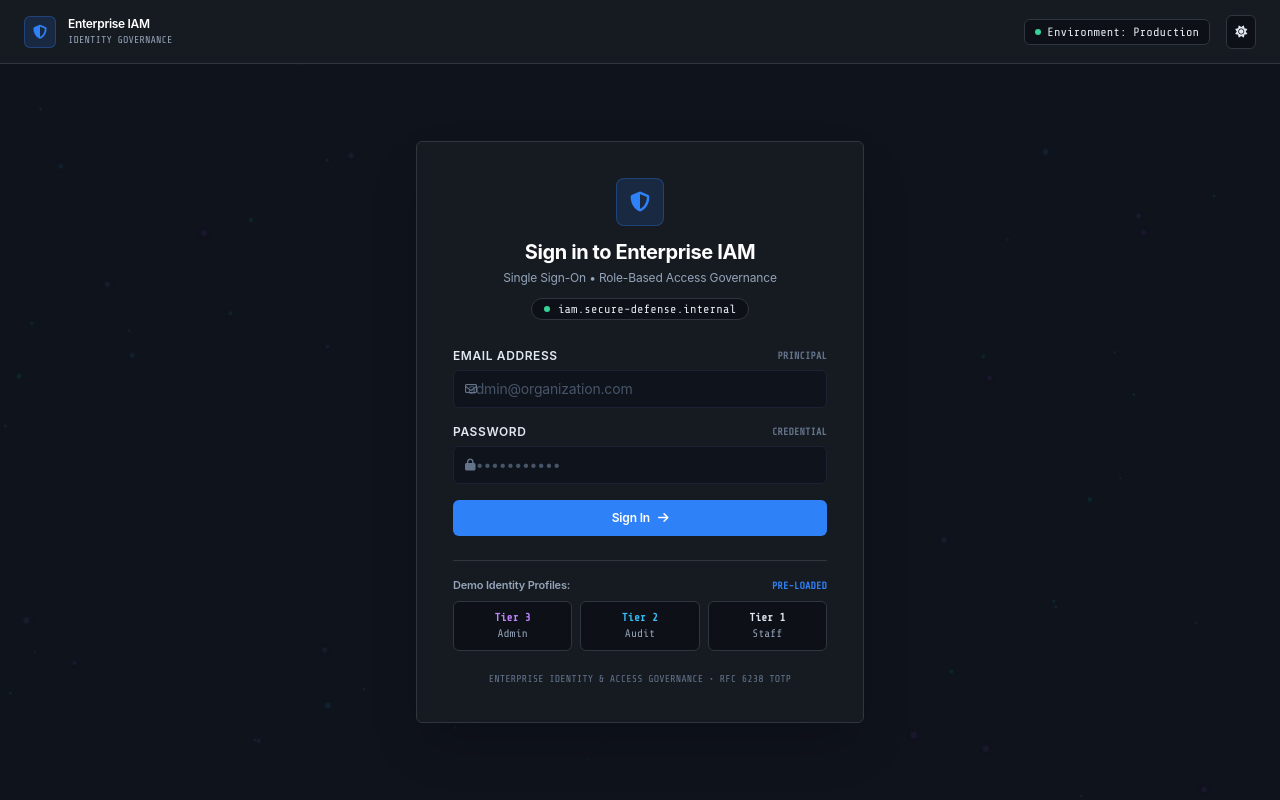
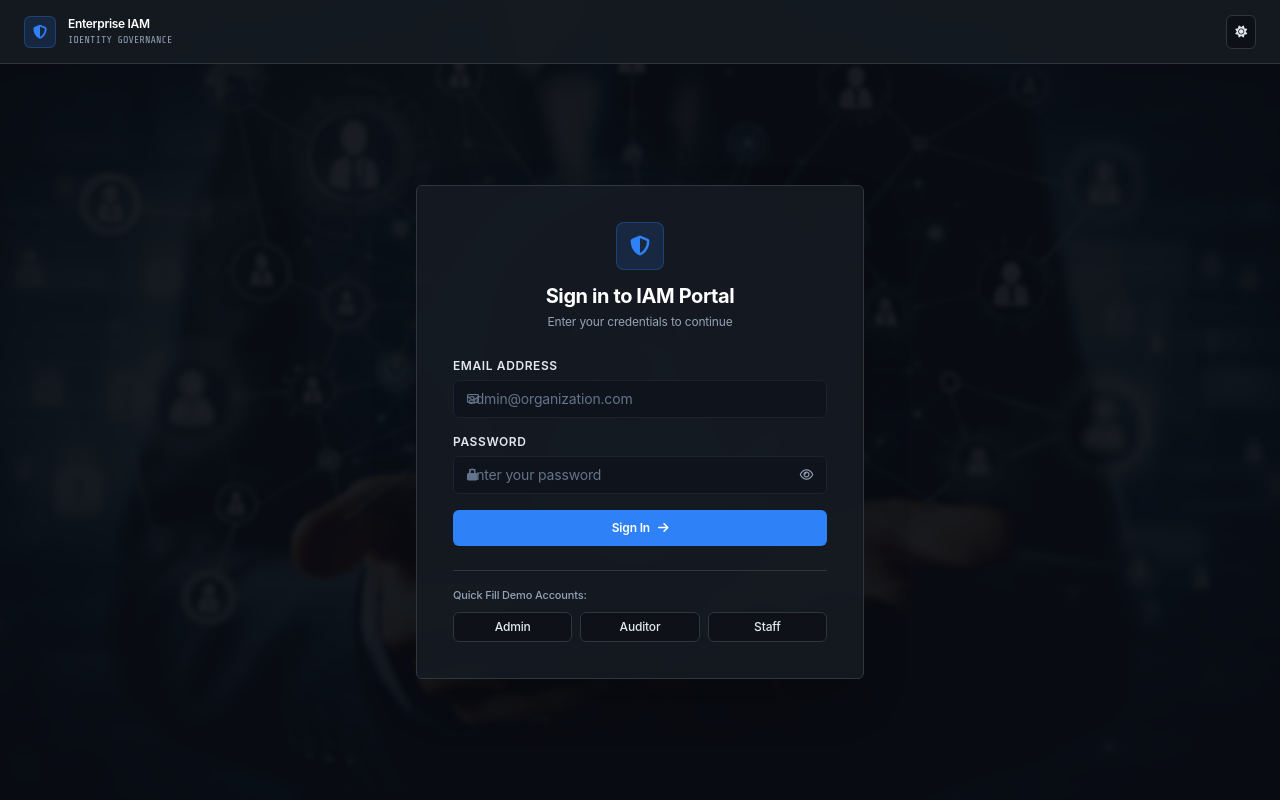
Before and after one commit to jn4546731-ship-it/enterprise-iam-portal, a PHP site: page / in a window 1280 px wide. Run offline with PHP 8.4, Linux system fonts and the light colour scheme.

Commit message:
feat(auth): refine login page with subtle IAM background, clean card, and password toggle

```diff
--- a/index.php
+++ b/index.php
@@ -83,7 +83,7 @@ if ($_SERVER['REQUEST_METHOD'] === 'POST') {
     <meta charset="UTF-8">
     <meta name="viewport" content="width=device-width, initial-scale=1.0">
     <meta name="color-scheme" content="dark light">
-    <title>Sign In &mdash; Enterprise IAM</title>
+    <title>Sign In &mdash; IAM Portal</title>
     <!-- Immediate Theme Application to Prevent Flash of Wrong Theme -->
     <script>
         (function() {
@@ -126,12 +126,22 @@ if ($_SERVER['REQUEST_METHOD'] === 'POST') {
     </script>
     <link href="assets/css/all.min.css" rel="stylesheet">
     <link href="assets/css/cyber-theme.css?v=<?php echo time(); ?>" rel="stylesheet">
+    <style>
+        /* Suppress floating particle canvas on the login screen */
+        #cyberBackgroundCanvas {
+            display: none !important;
+        }
+    </style>
     <script src="assets/js/cyber-effects.js" defer></script>
 </head>
 <body class="bg-[#0d1117] min-h-screen flex flex-col items-center justify-center px-4 py-8 relative text-[#e6edf3] font-sans antialiased selection:bg-[#2f81f7] selection:text-white">
 
-    <!-- Top Telemetry Header -->
-    <header class="fixed top-0 left-0 right-0 z-20 flex justify-between items-center px-6 h-16 bg-[#161b22] border-b border-[#30363d] backdrop-blur-md text-xs font-sans">
+    <!-- Full-Bleed Dimmed Background Layer (assets/IAM.jpg) -->
+    <div class="fixed inset-0 z-0 bg-cover bg-center bg-no-repeat filter brightness-[0.35] contrast-[1.1] desaturate-[20%]" style="background-image: url('assets/IAM.jpg');"></div>
+    <div class="fixed inset-0 z-0 bg-[#0a0e16]/80 backdrop-blur-[2px]"></div>
+
+    <!-- Top Minimal Navigation Header -->
+    <header class="fixed top-0 left-0 right-0 z-20 flex justify-between items-center px-6 h-16 bg-[#161b22]/90 border-b border-[#30363d] backdrop-blur-md text-xs font-sans">
         <div class="flex items-center gap-3">
             <div class="w-8 h-8 rounded-md bg-[#2f81f7]/15 border border-[#2f81f7]/30 flex items-center justify-center text-[#2f81f7] shrink-0">
                 <i class="fa-solid fa-shield-halved text-sm"></i>
@@ -143,21 +153,16 @@ if ($_SERVER['REQUEST_METHOD'] === 'POST') {
         </div>
 
         <div class="flex items-center gap-4">
-            <div class="hidden sm:inline-flex items-center gap-1.5 px-2.5 py-1 rounded-md bg-[#0d1117] border border-[#30363d] text-xs font-mono text-slate-300">
-                <span class="w-1.5 h-1.5 rounded-full bg-emerald-400"></span>
-                <span>Environment: Production</span>
-            </div>
-
             <!-- Theme Switcher -->
-            <button id="themeToggleBtn" onclick="toggleTheme()" class="p-2 rounded-md bg-[#0d1117] border border-[#30363d] text-slate-300 hover:text-white hover:bg-[#21262d] transition text-xs" title="Toggle Light / Dark mode">
+            <button id="themeToggleBtn" onclick="toggleTheme()" class="p-2 rounded-md bg-[#0d1117] border border-[#30363d] text-slate-300 hover:text-white hover:bg-[#21262d] transition text-xs shadow-xs" title="Toggle Light / Dark mode">
                 <i id="themeToggleIcon" class="fa-solid fa-sun text-amber-400"></i>
             </button>
         </div>
     </header>
 
-    <!-- Main Sign-In Card -->
+    <!-- Main Centered Sign-In Card -->
     <div class="relative z-10 w-full max-w-md my-auto pt-16">
-        <div class="bg-[#161b22] rounded-xl p-8 sm:p-9 shadow-2xl border border-[#30363d]">
+        <div class="bg-[#161b22]/95 rounded-xl p-8 sm:p-9 shadow-2xl border border-[#30363d] backdrop-blur-md">
 
             <!-- Company / Tenant Header -->
             <div class="text-center mb-7">
@@ -165,15 +170,11 @@ if ($_SERVER['REQUEST_METHOD'] === 'POST') {
                     <i class="fa-solid fa-shield-halved text-xl"></i>
                 </div>
                 <h1 class="text-xl font-bold text-white tracking-tight">
-                    Sign in to Enterprise IAM
+                    Sign in to IAM Portal
                 </h1>
                 <p class="text-xs text-slate-400 mt-1">
-                    Single Sign-On &bull; Role-Based Access Governance
+                    Enter your credentials to continue
                 </p>
-                <div class="mt-3 inline-flex items-center gap-2 px-3 py-0.5 rounded-full text-xs font-mono text-slate-300 bg-[#0d1117] border border-[#30363d]">
-                    <span class="w-1.5 h-1.5 rounded-full bg-emerald-400"></span>
-                    <span>iam.secure-defense.internal</span>
-                </div>
             </div>
 
             <?php if ($error): ?>
@@ -189,28 +190,29 @@ if ($_SERVER['REQUEST_METHOD'] === 'POST') {
             <!-- Sign In Form -->
             <form method="POST" action="" class="space-y-4">
                 <div>
-                    <label class="block text-xs font-semibold text-slate-300 uppercase tracking-wider mb-1.5 flex items-center justify-between">
-                        <span>Email Address</span>
-                        <span class="text-[10px] text-slate-500 font-mono">PRINCIPAL</span>
+                    <label class="block text-xs font-semibold text-slate-300 uppercase tracking-wider mb-1.5">
+                        Email Address
                     </label>
                     <div class="relative">
-                        <div class="absolute inset-y-0 left-0 pl-3 flex items-center pointer-events-none text-slate-500">
+                        <div class="absolute inset-y-0 left-0 pl-3.5 flex items-center pointer-events-none text-slate-500">
                             <i class="fa-regular fa-envelope text-xs"></i>
                         </div>
-                        <input type="email" id="loginEmail" name="email" class="w-full pl-9 pr-3 py-2 rounded-md text-xs bg-[#0d1117] border border-[#30363d] text-white placeholder:text-slate-600 focus:outline-none focus:border-[#2f81f7] transition" placeholder="admin@organization.com" required autocomplete="username">
+                        <input type="email" id="loginEmail" name="email" class="w-full pl-10 pr-3.5 py-2.5 rounded-md text-xs bg-[#0d1117] border border-[#30363d] text-white placeholder:text-slate-500 focus:outline-none focus:border-[#2f81f7] transition" placeholder="admin@organization.com" required autocomplete="username">
                     </div>
                 </div>
 
                 <div>
-                    <label class="block text-xs font-semibold text-slate-300 uppercase tracking-wider mb-1.5 flex items-center justify-between">
-                        <span>Password</span>
-                        <span class="text-[10px] text-slate-500 font-mono">CREDENTIAL</span>
+                    <label class="block text-xs font-semibold text-slate-300 uppercase tracking-wider mb-1.5">
+                        Password
                     </label>
                     <div class="relative">
-                        <div class="absolute inset-y-0 left-0 pl-3 flex items-center pointer-events-none text-slate-500">
+                        <div class="absolute inset-y-0 left-0 pl-3.5 flex items-center pointer-events-none text-slate-500">
                             <i class="fa-solid fa-lock text-xs"></i>
                         </div>
-                        <input type="password" id="loginPass" name="password" class="w-full pl-9 pr-3 py-2 rounded-md text-xs bg-[#0d1117] border border-[#30363d] text-white placeholder:text-slate-600 focus:outline-none focus:border-[#2f81f7] transition" placeholder="••••••••••••" required autocomplete="current-password">
+                        <input type="password" id="loginPass" name="password" class="w-full pl-10 pr-10 py-2.5 rounded-md text-xs bg-[#0d1117] border border-[#30363d] text-white placeholder:text-slate-500 focus:outline-none focus:border-[#2f81f7] transition" placeholder="Enter your password" required autocomplete="current-password">
+                        <button type="button" onclick="togglePasswordVisibility()" class="absolute inset-y-0 right-0 pr-3.5 flex items-center text-slate-400 hover:text-white transition" title="Show or hide password">
+                            <i id="passwordToggleIcon" class="fa-regular fa-eye text-xs"></i>
+                        </button>
                     </div>
                 </div>
 
@@ -221,32 +223,24 @@ if ($_SERVER['REQUEST_METHOD'] === 'POST') {
                 </button>
             </form>
 
-            <!-- Quick Demo Credentials Selector for Presentation / Defense -->
+            <!-- Quick Test Account Helper -->
             <div class="mt-6 pt-4 border-t border-[#30363d]">
-                <p class="text-[11px] font-semibold text-slate-400 mb-2 flex items-center justify-between">
-                    <span>Demo Identity Profiles:</span>
-                    <span class="text-[10px] font-mono text-[#2f81f7]">PRE-LOADED</span>
-                </p>
-                <div class="grid grid-cols-3 gap-2 text-xs font-mono">
-                    <button type="button" onclick="setDemo('admin@organization.com', 'admin123')" class="p-2 rounded-md bg-[#0d1117] hover:bg-[#21262d] text-slate-300 border border-[#30363d] text-center transition truncate text-[11px]" title="Super Admin UID-1 (Tier 3)">
-                        <span class="text-purple-400 font-bold block">Tier 3</span>
-                        <span class="text-slate-400">Admin</span>
+                <div class="flex items-center justify-between mb-2">
+                    <span class="text-[11px] font-medium text-slate-400">Quick Fill Demo Accounts:</span>
+                </div>
+                <div class="grid grid-cols-3 gap-2">
+                    <button type="button" onclick="setDemo('admin@organization.com', 'admin123')" class="px-2.5 py-1.5 rounded-md bg-[#0d1117]/80 hover:bg-[#21262d] text-slate-300 hover:text-white border border-[#30363d] text-center text-xs font-medium transition shadow-xs">
+                        Admin
                     </button>
-                    <button type="button" onclick="setDemo('auditor@organization.com', 'auditor123')" class="p-2 rounded-md bg-[#0d1117] hover:bg-[#21262d] text-slate-300 border border-[#30363d] text-center transition truncate text-[11px]" title="Auditor UID-2 (Tier 2)">
-                        <span class="text-sky-400 font-bold block">Tier 2</span>
-                        <span class="text-slate-400">Audit</span>
+                    <button type="button" onclick="setDemo('auditor@organization.com', 'auditor123')" class="px-2.5 py-1.5 rounded-md bg-[#0d1117]/80 hover:bg-[#21262d] text-slate-300 hover:text-white border border-[#30363d] text-center text-xs font-medium transition shadow-xs">
+                        Auditor
                     </button>
-                    <button type="button" onclick="setDemo('staff@organization.com', 'staff123')" class="p-2 rounded-md bg-[#0d1117] hover:bg-[#21262d] text-slate-300 border border-[#30363d] text-center transition truncate text-[11px]" title="Staff UID-3 (Tier 1)">
-                        <span class="text-amber-400 font-bold block">Tier 1</span>
-                        <span class="text-slate-400">Staff</span>
+                    <button type="button" onclick="setDemo('staff@organization.com', 'staff123')" class="px-2.5 py-1.5 rounded-md bg-[#0d1117]/80 hover:bg-[#21262d] text-slate-300 hover:text-white border border-[#30363d] text-center text-xs font-medium transition shadow-xs">
+                        Staff
                     </button>
                 </div>
             </div>
 
-            <!-- Footer Compliance Readout -->
-            <div class="mt-5 text-center text-[10px] text-slate-500 font-mono uppercase tracking-wider">
-                Enterprise Identity &amp; Access Governance &bull; RFC 6238 TOTP
-            </div>
         </div>
     </div>
 
@@ -255,6 +249,19 @@ if ($_SERVER['REQUEST_METHOD'] === 'POST') {
             document.getElementById('loginEmail').value = email;
             document.getElementById('loginPass').value = pass;
         }
+
+        function togglePasswordVisibility() {
+            const passInput = document.getElementById('loginPass');
+            const icon = document.getElementById('passwordToggleIcon');
+            if (!passInput || !icon) return;
+            if (passInput.type === 'password') {
+                passInput.type = 'text';
+                icon.className = 'fa-regular fa-eye-slash text-xs text-[#2f81f7]';
+            } else {
+                passInput.type = 'password';
+                icon.className = 'fa-regular fa-eye text-xs text-slate-400';
+            }
+        }
     </script>
 
 </body>
```
Also changed, not shown: mfa_verify.php (+13 -8 lines), assets/IAM.jpg (added).
